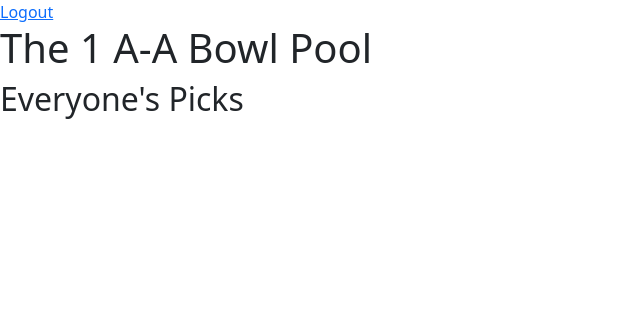
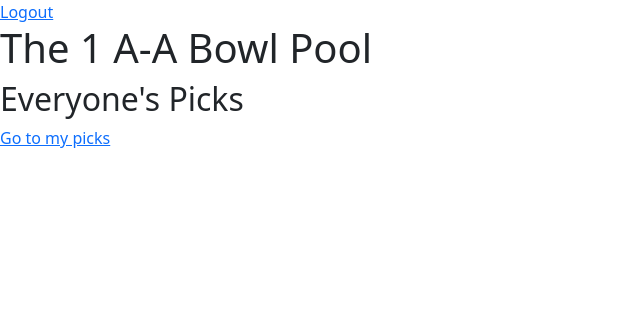
Before and after one commit to aarestad/bowlpool, a Django app: page /bowl-pool/1/ in a window 1280 px wide. Shown: the top 324 px of the page, without its empty margins (0-640 px from the left). Run offline with Django 4.2, Linux system fonts and the light colour scheme; the visitor is signed in with stand-in values (Sample User, id 1); data that the repository does not hold is empty; some libraries are stand-ins or nearby versions.

Commit message:
add login link and link to my picks from all picks

```diff
--- a/bowlpool_app/templates/all_picks_for_year.html
+++ b/bowlpool_app/templates/all_picks_for_year.html
@@ -2,6 +2,10 @@
 
 {% block content %}
 <h2>Everyone's Picks</h2>
+
+{% if user.is_authenticated %}
+    <a href="{% url 'view_my_picks_for_year' bowl_year=bowl_year %}">Go to my picks</a>
+{% endif %}
 
 {% load tz %}
 
--- a/bowlpool_app/templates/base.html
+++ b/bowlpool_app/templates/base.html
@@ -7,6 +7,8 @@
 <div class="header">
     {% if user.is_authenticated %}
     <a href="{% url 'logout' %}">Logout</a>
+    {% else %}
+    <a href="{% url 'login' %}">Login</a>
     {% endif %}
 </div>
 
```
